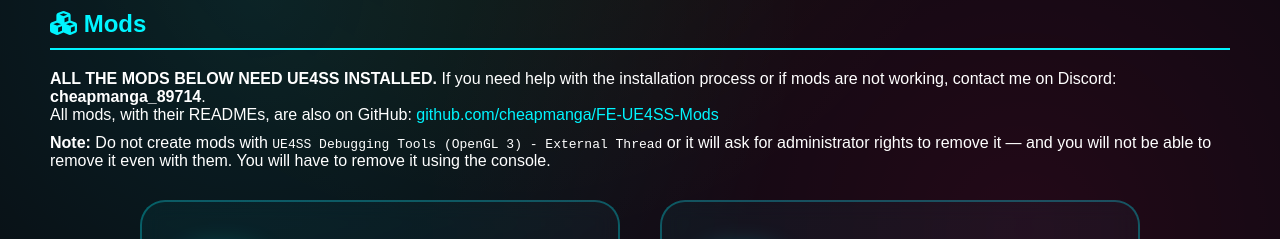
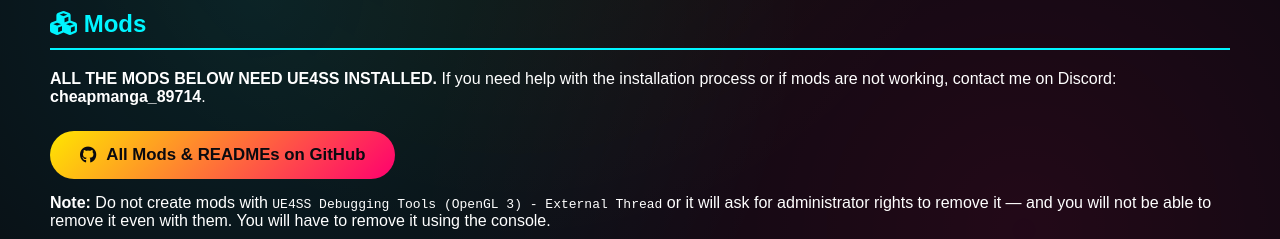
Before and after one commit to cheapmanga/FadingUtilities, a plain HTML site: page mods-tools.html in a window 1280 px wide. Shown: the part 410-649 px from the top of the page. Drawn offline with Linux system fonts and the light colour scheme.

Commit message:
Update mods-tools.html

```diff
--- a/mods-tools.html
+++ b/mods-tools.html
@@ -23,7 +23,6 @@
 </head>
 <body>
 <div class="bg-animation"></div>
-
 <header>
 <nav>
 <a href="index.html" class="logo">FADING ECHO SPEEDRUNS</a>
@@ -39,52 +38,43 @@
 </div>
 </nav>
 </header>
-
 <div class="container">
 <a href="index.html" class="back-btn"><i class="fas fa-arrow-left"></i> Back to Home</a>
 <h1 class="page-title">Mods &amp; Tools</h1>
 <p class="page-subtitle">Community mods and external tools to enhance your Fading Echo experience</p>
-
 <h2 class="category-title" style="margin: 20px 0 20px 0; padding-bottom: 10px; border-bottom: 2px solid var(--primary-cyan); font-family: 'Orbitron', sans-serif; color: var(--primary-cyan);"><i class="fas fa-cubes"></i> Mods</h2>
-
 <div class="warning" style="margin-bottom: 30px;">
-            <strong>ALL THE MODS BELOW NEED UE4SS INSTALLED.</strong> If you need help with the installation process or if mods are not working, contact me on Discord: <strong>cheapmanga_89714</strong>.<br>
-            All mods, with their READMEs, are also on GitHub: <a href="https://github.com/cheapmanga/FE-UE4SS-Mods" target="_blank" rel="noopener noreferrer" style="color: var(--primary-cyan); text-decoration: none;">github.com/cheapmanga/FE-UE4SS-Mods</a><br>
-            <span style="display:block; margin-top:10px;"><strong>Note:</strong> Do not create mods with <code>UE4SS Debugging Tools (OpenGL 3) - External Thread</code> or it will ask for administrator rights to remove it — and you will not be able to remove it even with them. You will have to remove it using the console.</span>
+<strong>ALL THE MODS BELOW NEED UE4SS INSTALLED.</strong> If you need help with the installation process or if mods are not working, contact me on Discord: <strong>cheapmanga_89714</strong>.
+<div style="margin-top: 15px;">
+<a href="https://github.com/cheapmanga/FE-UE4SS-Mods" target="_blank" rel="noopener noreferrer" class="download-btn"><i class="fab fa-github"></i> All Mods &amp; READMEs on GitHub</a>
 </div>
-
+<span style="display:block; margin-top:15px;"><strong>Note:</strong> Do not create mods with <code>UE4SS Debugging Tools (OpenGL 3) - External Thread</code> or it will ask for administrator rights to remove it — and you will not be able to remove it even with them. You will have to remove it using the console.</span>
+</div>
 <div class="mods-grid">
-
 <!-- Teleport Mod -->
 <div class="mod-card">
 <div class="mod-icon"><i class="fas fa-location-arrow"></i></div>
 <h2>Teleport Mod</h2>
 <p>A lightweight alternative to Cheat Engine for practicing routes and exploring the game world. Save your position and rotation anywhere, then teleport back instantly with a single key press.</p>
-
 <h3><i class="fas fa-gamepad"></i> Controls</h3>
 <ul>
 <li><code>F6</code> : save current player position and rotation</li>
 <li><code>F7</code> : load saved player position and rotation</li>
 </ul>
-
 <div class="note">
 <strong>Note:</strong> Only one slot is kept — pressing <code>F6</code> again overwrites it, and the slot is cleared when the game is closed. Check the README in the .ZIP for a tutorial.
 </div>
-
 <a href="https://raw.githubusercontent.com/cheapmanga/FE-UE4SS-Mods/main/dist/FETeleport.zip" target="_blank" rel="noopener noreferrer" class="download-btn"><i class="fas fa-download"></i> Download Mod</a>
 <a href="#tools" class="secondary-btn"><i class="fas fa-info-circle"></i> Alternative: Cheat Engine</a>
 </div>
-
 <!-- Volume Mod -->
 <div class="mod-card">
 <div class="mod-icon"><i class="fas fa-border-all"></i></div>
 <h2>Volume Mod</h2>
 <p>See invisible walls, triggers and collision volumes in the game world. Perfect for understanding level boundaries and planning optimized routes for speedrunning.</p>
-
 <div class="note">
 <strong>Not a Lua mod:</strong> this is an <code>Engine.ini</code> that switches on Unreal's built-in <strong>debug-draw / debug view modes</strong>, complementing the console that ships with UE4SS. Nothing to compile — the whole thing is one config file.
 </div>
-
 <h3><i class="fas fa-eye"></i> Features</h3>
 <ul>
 <li>Visualize most invisible walls and collision volumes</li>
@@ -92,30 +82,24 @@
 <li>On-screen debug messages and verbose logging</li>
 <li>Essential for route planning and optimization</li>
 </ul>
-
 <h3><i class="fas fa-folder-open"></i> Where it goes</h3>
 <ul>
 <li>Copy <code>Engine.ini</code> into <code>%LOCALAPPDATA%\UE_YGRO\Saved\Config\Windows\</code></li>
 <li>The bundled <code>apply-engine-ini.bat</code> does this copy for you</li>
 </ul>
-
 <div class="warning">
 <strong>⚠️ Steam wipes it on every launch.</strong> The game regenerates this <code>Engine.ini</code> each time it starts, so you must re-apply it <strong>every session</strong>: launch the game once, then run <code>apply-engine-ini.bat</code> (or copy the file back in). Keeping the master copy + the .bat together in a small backup folder makes it a one double-click job. Full routine in the README.
 </div>
-
 <div class="note">
 <strong>Tip:</strong> Setting the copied <code>Engine.ini</code> to read-only can stop the game overwriting it on some builds — if the debug draw disappears, it got wiped anyway and you're back to re-applying each launch.
 </div>
-
 <a href="https://raw.githubusercontent.com/cheapmanga/FE-UE4SS-Mods/main/dist/FEVolume.zip" target="_blank" rel="noopener noreferrer" class="download-btn"><i class="fas fa-download"></i> Download Mod</a>
 </div>
-
 <!-- Core Giver Mod -->
 <div class="mod-card">
 <div class="mod-icon"><i class="fas fa-atom"></i></div>
 <h2>Core Giver Mod</h2>
 <p>Give yourself elemental cores, useful for exploration and glitch hunting.</p>
-
 <h3><i class="fas fa-terminal"></i> Commands</h3>
 <ul>
 <li><code>core water</code> : spawns a water core and puts it in your "hands"</li>
@@ -126,20 +110,16 @@
 <li><code>core &lt;element&gt; nograb</code> : places it in front of you <strong>without</strong> picking it up</li>
 <li><code>core list</code> : reminder of the commands</li>
 </ul>
-
 <div class="note">
 <strong>Note:</strong> Check the README in the .ZIP for a tutorial.
 </div>
-
 <a href="https://raw.githubusercontent.com/cheapmanga/FE-UE4SS-Mods/main/dist/FECoreGiver.zip" target="_blank" rel="noopener noreferrer" class="download-btn"><i class="fas fa-download"></i> Download Mod</a>
 </div>
-
 <!-- MoonJump Mod -->
 <div class="mod-card">
 <div class="mod-icon"><i class="fas fa-feather"></i></div>
 <h2>MoonJump Mod</h2>
 <p>Infinite jump / BotW-style flight.</p>
-
 <h3><i class="fas fa-gamepad"></i> Controls &amp; Commands</h3>
 <ul>
 <li><code>F7</code> : toggle MoonJump — <strong>hold jump</strong> to keep rising</li>
@@ -149,20 +129,16 @@
 <li><code>moonjump key &lt;FKey&gt;</code> : watched key (default SpaceBar; use a Gamepad FKey on pad)</li>
 <li><code>moonjump status</code> : current state</li>
 </ul>
-
 <div class="note">
 <strong>Note:</strong> Check the README in the .ZIP for a tutorial.
 </div>
-
 <a href="https://raw.githubusercontent.com/cheapmanga/FE-UE4SS-Mods/main/dist/FEMoonJump.zip" target="_blank" rel="noopener noreferrer" class="download-btn"><i class="fas fa-download"></i> Download Mod</a>
 </div>
-
 <!-- Chest Mod -->
 <div class="mod-card">
 <div class="mod-icon"><i class="fas fa-box-open"></i></div>
 <h2>Chest Mod</h2>
 <p>Teleport yourself to all loaded chests.</p>
-
 <h3><i class="fas fa-terminal"></i> Commands</h3>
 <ul>
 <li><code>chest</code> : teleports to the next chest — the 1st call goes to the <strong>nearest</strong> one</li>
@@ -172,39 +148,31 @@
 <li><code>chest list</code> : lists the loaded chests with their distance (in meters)</li>
 <li><code>chest help</code> : reminder of the commands</li>
 </ul>
-
 <div class="note">
 <strong>Note:</strong> Check the README in the .ZIP for a tutorial.
 </div>
-
 <a href="https://raw.githubusercontent.com/cheapmanga/FE-UE4SS-Mods/main/dist/FEChestHopper.zip" target="_blank" rel="noopener noreferrer" class="download-btn"><i class="fas fa-download"></i> Download Mod</a>
 </div>
-
 <!-- KillAll Mod -->
 <div class="mod-card">
 <div class="mod-icon"><i class="fas fa-skull-crossbones"></i></div>
 <h2>KillAll Mod</h2>
 <p>A simple mod that kills all loaded enemies.</p>
-
 <h3><i class="fas fa-terminal"></i> Commands</h3>
 <ul>
 <li><code>killall</code> : kill every currently loaded enemy</li>
 <li><code>killall count</code> : count the loaded enemies without killing anything</li>
 </ul>
-
 <div class="note">
 <strong>Note:</strong> Check the README in the .ZIP for a tutorial.
 </div>
-
 <a href="https://raw.githubusercontent.com/cheapmanga/FE-UE4SS-Mods/main/dist/FEKillAll.zip" target="_blank" rel="noopener noreferrer" class="download-btn"><i class="fas fa-download"></i> Download Mod</a>
 </div>
-
 <!-- Source Giver Mod -->
 <div class="mod-card">
 <div class="mod-icon"><i class="fas fa-plug-circle-bolt"></i></div>
 <h2>Source Giver Mod</h2>
 <p>Give yourself connected sources — opens gates and, at 12, the ending.</p>
-
 <h3><i class="fas fa-terminal"></i> Commands</h3>
 <ul>
 <li><code>source</code> : +1 connected source</li>
@@ -213,40 +181,32 @@
 <li><code>source status</code> : show the current total without changing anything</li>
 <li><code>source unlocked &lt;n&gt;</code> : +n <em>found</em> sources (the other stat, milestones 1/3/6/9)</li>
 </ul>
-
 <div class="note">
 <strong>Note:</strong> Check the README in the .ZIP for a tutorial.
 </div>
-
 <a href="https://raw.githubusercontent.com/cheapmanga/FE-UE4SS-Mods/main/dist/FESourceGiver.zip" target="_blank" rel="noopener noreferrer" class="download-btn"><i class="fas fa-download"></i> Download Mod</a>
 </div>
-
 <!-- XP Giver Mod -->
 <div class="mod-card">
 <div class="mod-icon"><i class="fas fa-star"></i></div>
 <h2>XP Giver Mod</h2>
 <p>Give yourself Ætherfact points (skill points).</p>
-
 <h3><i class="fas fa-terminal"></i> Commands</h3>
 <ul>
 <li><code>xp</code> : +1 Ætherfact point</li>
 <li><code>xp &lt;n&gt;</code> : +n points (e.g. <code>xp 5</code>)</li>
 <li><code>xp status</code> : show the balance, granting nothing</li>
 </ul>
-
 <div class="note">
 <strong>Note:</strong> Check the README in the .ZIP for a tutorial.
 </div>
-
 <a href="https://raw.githubusercontent.com/cheapmanga/FE-UE4SS-Mods/main/dist/FEXpGiver.zip" target="_blank" rel="noopener noreferrer" class="download-btn"><i class="fas fa-download"></i> Download Mod</a>
 </div>
-
 <!-- Skins Mod -->
 <div class="mod-card">
 <div class="mod-icon"><i class="fas fa-shirt"></i></div>
 <h2>Skins Mod</h2>
 <p>Access One's hidden skins, swap her whole model, or strip the outline.</p>
-
 <h3><i class="fas fa-terminal"></i> Commands</h3>
 <ul>
 <li><code>skin one &lt;0-4&gt;</code> : apply a skin (Skin0 = default, Skin1 = Hellgur One, Skin2/3/4 never shown in the menu)</li>
@@ -255,40 +215,32 @@
 <li><code>skin reset</code> : restore the original materials</li>
 <li><code>skin</code> : reminder of the commands</li>
 </ul>
-
 <div class="note">
 <strong>Note:</strong> Check the README in the .ZIP for a tutorial.
 </div>
-
 <a href="https://raw.githubusercontent.com/cheapmanga/FE-UE4SS-Mods/main/dist/FESkins.zip" target="_blank" rel="noopener noreferrer" class="download-btn"><i class="fas fa-download"></i> Download Mod</a>
 </div>
-
 <!-- Bad Apple Mod -->
 <div class="mod-card">
 <div class="mod-icon"><i class="fas fa-play"></i></div>
 <h2>Bad Apple Mod</h2>
 <p>Play Bad Apple in front of you — the video is rendered live by the game's own cubes!</p>
-
 <h3><i class="fas fa-terminal"></i> Commands</h3>
 <ul>
 <li><code>badapple play ism</code> : start playback (recommended mode, no trailing)</li>
 <li><code>badapple stop</code> : stop and clean</li>
 </ul>
-
 <div class="note">
 <strong>Note:</strong> Check the README in the .ZIP for a tutorial.
 </div>
-
 <a href="https://www.youtube.com/watch?v=N81xduMaXXY" target="_blank" rel="noopener noreferrer" class="secondary-btn"><i class="fab fa-youtube"></i> Watch Demo</a>
 <a href="https://raw.githubusercontent.com/cheapmanga/FE-UE4SS-Mods/main/dist/FEBadApple.zip" target="_blank" rel="noopener noreferrer" class="download-btn"><i class="fas fa-download"></i> Download Mod</a>
 </div>
 </div>
-
 <!-- ========================================= -->
-        <!-- EXTERNAL TOOLS                            -->
+<!-- EXTERNAL TOOLS -->
 <!-- ========================================= -->
 <h2 id="tools" class="category-title" style="margin: 60px 0 20px 0; padding-bottom: 10px; border-bottom: 2px solid var(--primary-cyan); font-family: 'Orbitron', sans-serif; color: var(--primary-cyan);"><i class="fas fa-tools"></i> External Tools</h2>
-
 <div class="tool-card">
 <h3><i class="fas fa-stopwatch"></i> LiveSplit - Timing Software</h3>
 <p>We use a software called <strong>LiveSplit</strong>, it allows us to precisely time our runs.</p>
@@ -296,13 +248,11 @@
 <p style="margin-top: 10px;">If you want to do runs on the demo, type <strong>"Fading Echo Demo"</strong> in the name section to find the one made by <strong>StreetBackGuy</strong>.</p>
 <a href="https://livesplit.org/" target="_blank" rel="noopener noreferrer" class="download-btn"><i class="fas fa-download"></i> Download LiveSplit</a>
 </div>
-
 <div class="tool-card">
 <h3><i class="fas fa-gamepad"></i> Older Demo</h3>
 <p>If you want to try older strats, the previous versions of the demo are worth a look for glitch hunters…</p>
 <div class="note" style="margin-top: 15px;"><strong>Note:</strong> Some glitches behave differently in the older demo, and certain movement techs are easier to perform. Great for practicing and discovering new routes!</div>
 </div>
-
 <div class="tool-card">
 <h3><i class="fas fa-microchip"></i> Cheat Engine - Practice Tool</h3>
 <p>Teleportation tool using <a href="https://cheatengine.org" target="_blank" rel="noopener noreferrer" style="color: var(--primary-yellow); text-decoration: none; font-weight: 700;">Cheat Engine</a> for practice and route optimization.</p>
@@ -328,7 +278,6 @@
 <div class="warning" style="margin-top: 20px;"><strong><a href="https://docs.google.com/document/d/1N3TDETkZ3tl-a5jP5OhRn1InMCQMetF1_weFx_e5fDU/edit?usp=sharing" target="_blank" rel="noopener noreferrer" style="color: var(--primary-pink); text-decoration: none;">WORK IN PROGRESS:</a></strong> This is currently a work in progress for Fading Echo v. 1.0.27280</div>
 <div style="margin-top: 20px;"><a href="https://drive.google.com/uc?id=1dtwtP66JOekEabQbCy_VPdglDtysBBeA" target="_blank" rel="noopener noreferrer" class="download-btn"><i class="fas fa-external-link-alt"></i> Get the Table File</a></div>
 </div>
-
 <div class="tool-card">
 <h3><i class="fas fa-heart"></i> Infinite Health/Æther</h3>
 <p>Make yourself invincible using Cheat Engine for testing and practice purposes.</p>
@@ -348,7 +297,6 @@
 <div class="note" style="margin-top: 20px;"><strong>Bravo!</strong> You're now invincible. 🎉</div>
 <div class="note" style="margin-top: 15px;"><strong>Need help?</strong> Contact <strong>cheapmanga_89714</strong> on Discord if you have any issues.</div>
 </div>
-
 <!-- Security Notice -->
 <div style="background: rgba(255, 255, 255, 0.03); border: 2px solid rgba(0, 245, 255, 0.3); border-radius: 20px; padding: 40px; margin: 60px 0; text-align: center;">
 <h3 style="font-family: 'Orbitron', sans-serif; color: var(--primary-yellow); margin-bottom: 20px;"><i class="fas fa-shield-alt"></i> Security Notice</h3>
@@ -356,7 +304,6 @@
 If you have any doubt, feel free to inspect and test all the files on <a href="https://www.virustotal.com/gui/home/upload" target="_blank" rel="noopener noreferrer" style="color: var(--primary-yellow); text-decoration: none; font-weight: 700;">VirusTotal</a> or any virus-testing tool.
 </p>
 </div>
-
 <!-- Community Section -->
 <div class="community-section">
 <h2><i class="fas fa-users"></i> Contribute to the Community</h2>
@@ -367,7 +314,6 @@
 </div>
 </div>
 </div>
-
 <section class="contribute-section">
 <div class="contribute-container">
 <h2 class="section-title">Want to Improve This?</h2>
@@ -380,13 +326,11 @@
 </a>
 </div>
 </section>
-
 <footer>
 <p>&copy; 2026 Fading Echo — Developed by Emeteria Studio / New Tales</p>
 <p>Release Date: July 21, 2026 on PC</p>
 <p style="margin-top: 20px; font-size: 0.9rem;"><i class="fas fa-heart" style="color: var(--primary-pink);"></i> Made by CheapManga and the community &nbsp;·&nbsp; <a href="https://discord.gg/KnjSeWrRPv" target="_blank" rel="noopener noreferrer" style="color: var(--primary-cyan); text-decoration: none;"><i class="fab fa-discord"></i> Join our Discord</a></p>
 </footer>
-
 <!-- SEARCH MODAL -->
 <div id="searchModal" class="search-modal" role="dialog" aria-label="Search">
 <div class="search-container">
@@ -403,7 +347,6 @@
 </div>
 </div>
 </div>
-
 <script src="search-data.js"></script>
 <script src="search.js"></script>
 <script src="site.js"></script>
```
Lines whose indentation alone changed are shown as unchanged.
